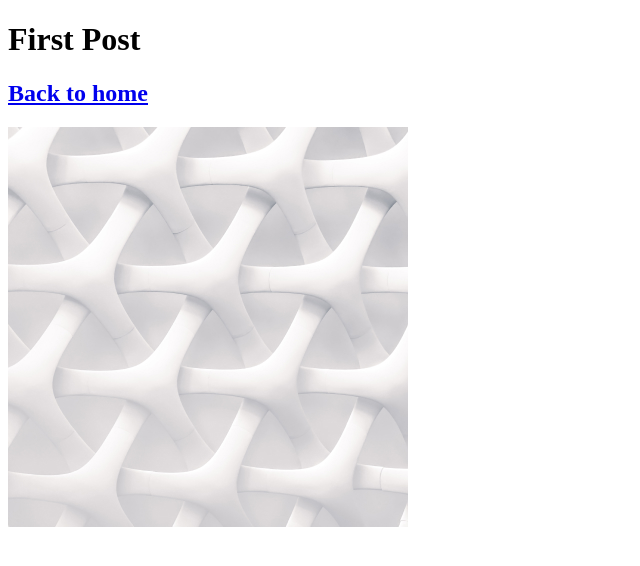
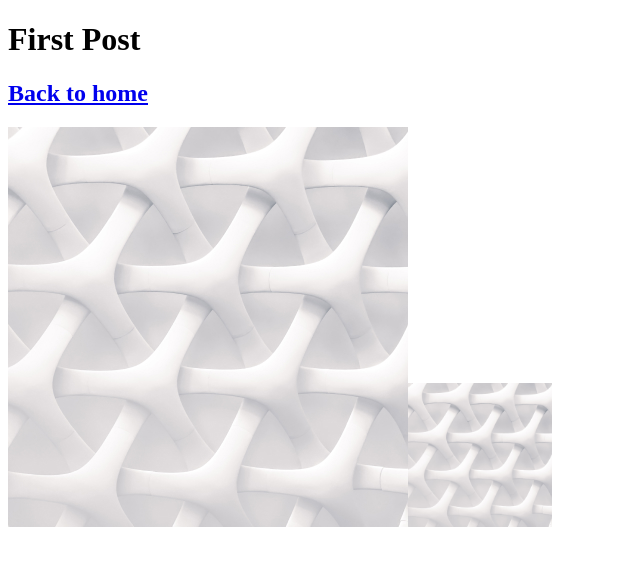
Before and after one commit to JQChan/nextjs-pratice, a Next.js app in the folder nextjs-blog/: page /posts/first-post in a window 1280 px wide. Shown: the top 566 px of the page, without its empty margins (0-640 px from the left). Built offline with nearby package versions, Linux system fonts and the light colour scheme.

Commit message:
use Head

```diff
--- a/nextjs-blog/pages/posts/first-post.js
+++ b/nextjs-blog/pages/posts/first-post.js
@@ -1,8 +1,13 @@
 import Link from 'next/link'
+import Image from 'next/image'
+import Head from 'next/head'
 
 export default function FirstPost() {
   return (
     <>
+      <Head>
+        <title>First Post</title>
+      </Head>
       <h1>First Post</h1>
       <h2>
         <Link href="/">
@@ -11,6 +16,12 @@
       </h2>
 
       <img src="/images/profile.jpg" alt="静态图片" />
+      <Image
+        src="/images/profile.jpg"
+        height={144}
+        width={144}
+        alt="静态图片"
+      />
     </>
   )
 }
```
